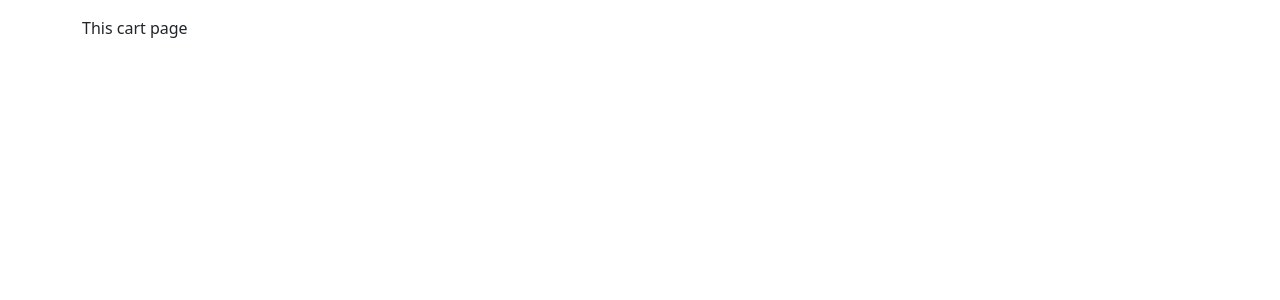
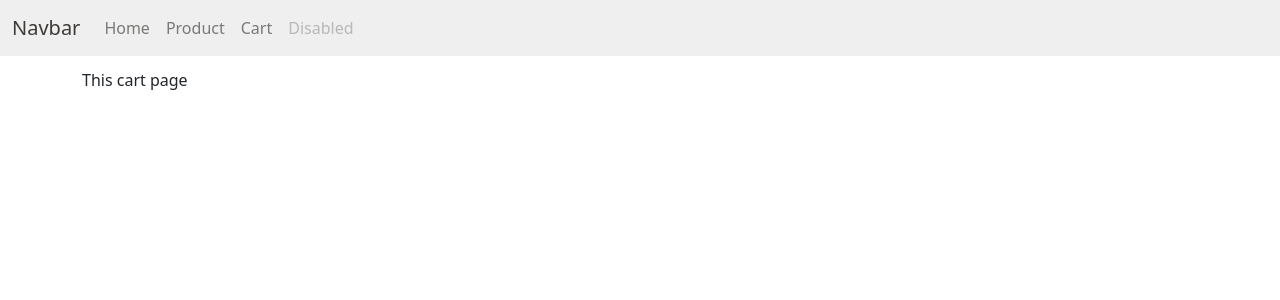
Before and after one commit to SZL741023/meow_party, a React (Vite) app: page /#/cart in a window 1280 px wide. Shown: the top 300 px of the page. Built offline with nearby package versions, Linux system fonts and the light colour scheme; no server answers.

Commit message:
[Feature] Setup Env router and add Navbar.
Setup the default router of all pages.
Add the navbar component.

```diff
--- a/src/App.jsx
+++ b/src/App.jsx
@@ -1,35 +1,14 @@
-import { RouterProvider, createHashRouter } from "react-router-dom";
-import Home from "./pages/Home";
-import Product from "./pages/Product";
-import CartTest from "./pages/CartTest";
-
+import { Outlet } from "react-router-dom";
+import Navbar from "./components/Navbar";
 
 function App() {
-  const routes = [
-    {
-      path: "/",
-      element: <Home />,
-    },
-    {
-      path: "products",
-      element: <Product />,
-    },
-    {
-      path: "cart",
-      element: <CartTest />,
-    },
-  ];
-
-  const router = createHashRouter(routes);
-
   return (
-
     <div className="app">
+      <Navbar />
       <div className="container mt-3">
-        <RouterProvider router={router} />
+        <Outlet />
       </div>
     </div>
-
   );
 }
 
--- /dev/null
+++ b/src/components/Navbar.jsx
@@ -0,0 +1,49 @@
+import { Link } from "react-router-dom";
+function Navbar() {
+  return (
+    <nav className="navbar navbar-expand-lg bg-body-tertiary">
+      <div className="container-fluid">
+        <a className="navbar-brand" href="#">
+          Navbar
+        </a>
+        <button
+          className="navbar-toggler"
+          type="button"
+          data-bs-toggle="collapse"
+          data-bs-target="#navbarNav"
+          aria-controls="navbarNav"
+          aria-expanded="false"
+          aria-label="Toggle navigation"
+        >
+          <span className="navbar-toggler-icon"></span>
+        </button>
+        <div className="collapse navbar-collapse" id="navbarNav">
+          <ul className="navbar-nav">
+            <li className="nav-item">
+              <Link className="nav-link" to="/">
+                Home
+              </Link>
+            </li>
+            <li className="nav-item">
+              <Link className="nav-link" to="/products">
+                Product
+              </Link>
+            </li>
+            <li className="nav-item">
+              <Link className="nav-link" to="/cart">
+                Cart
+              </Link>
+            </li>
+            <li className="nav-item">
+              <a className="nav-link disabled" aria-disabled="true">
+                Disabled
+              </a>
+            </li>
+          </ul>
+        </div>
+      </div>
+    </nav>
+  );
+}
+
+export default Navbar;
--- a/src/main.jsx
+++ b/src/main.jsx
@@ -1,14 +1,14 @@
 import { StrictMode } from "react";
 import { createRoot } from "react-dom/client";
-import { HashRouter } from "react-router-dom";
+import { RouterProvider } from "react-router-dom";
+import router from "./routes";
 import "./styles/_styles.scss";
 import App from "./App.jsx";
 
 createRoot(document.getElementById("root")).render(
   <StrictMode>
-    {/* <HashRouter> */}
-    <App />
-    {/* </HashRouter> */}
-
-  </StrictMode>
+    <RouterProvider router={router}>
+      <App />
+    </RouterProvider>
+  </StrictMode>,
 );
--- /dev/null
+++ b/src/pages/index.jsx
@@ -0,0 +1,5 @@
+import Home from "./Home.jsx";
+import ProductPage from "./ProductPage.jsx";
+import CartTest from "./CartTest.jsx";
+
+export { Home, ProductPage, CartTest };
--- /dev/null
+++ b/src/routes/index.jsx
@@ -0,0 +1,28 @@
+import { createHashRouter } from "react-router-dom";
+import { Home, ProductPage, CartTest } from "../pages";
+import App from "../App.jsx";
+
+const routes = [
+  {
+    path: "/",
+    element: <App />,
+    children: [
+      {
+        index: true,
+        element: <Home />,
+      },
+      {
+        path: "products",
+        element: <ProductPage />,
+      },
+      {
+        path: "cart",
+        element: <CartTest />,
+      },
+    ],
+  },
+];
+
+const router = createHashRouter(routes);
+
+export default router;
```
